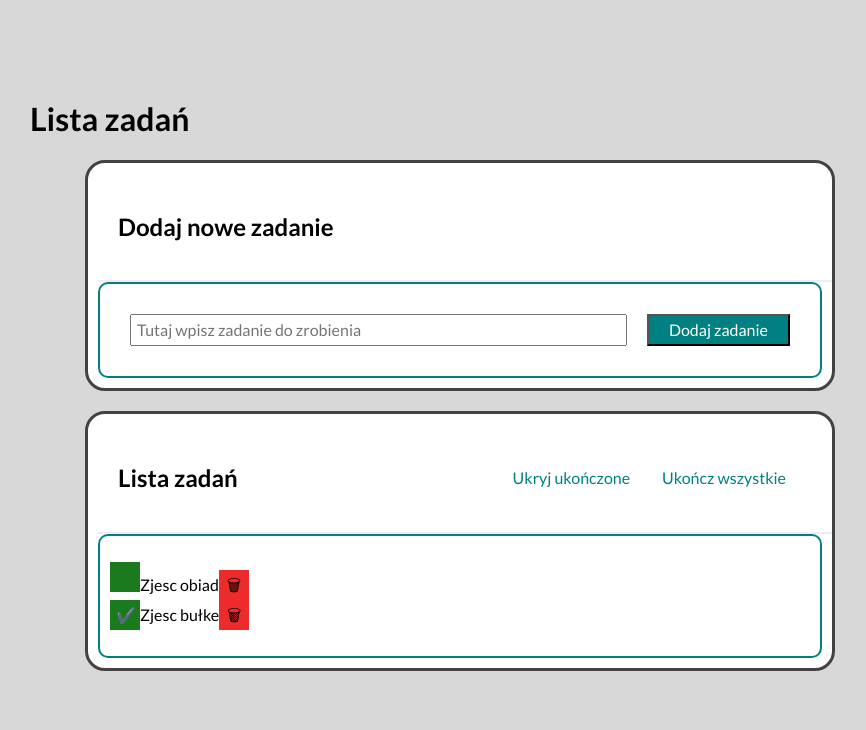
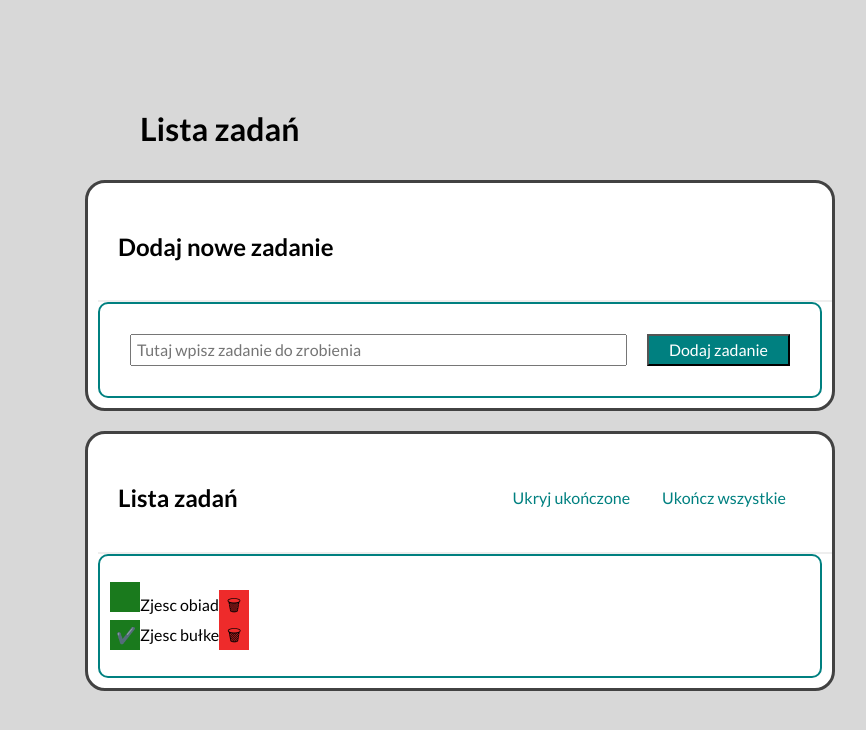
Before and after one commit to PrzemekBiernat1998/todo-list-react, a React (Create React App) app: page / in a window 1280 px wide. Shown: the top 730 px of the page, without its empty margins (180-1046 px from the left). Built offline with nearby package versions, Linux system fonts and the light colour scheme.

Commit message:
style added to header component

```diff
--- a/public/index.html
+++ b/public/index.html
@@ -4,7 +4,7 @@
     <meta charset="utf-8" />
     <link rel="icon" href="%PUBLIC_URL%/icon.png" />
     <meta name="viewport" content="width=device-width, initial-scale=1" />
-    <meta property="og:image" content="ogImage.png">
+    <meta property="og:image" content="%PUBLIC_URL%/ogImage.png">
     <meta name="theme-color" content="#000000" />
     <meta
       name="description"
--- a/src/Header/index.js
+++ b/src/Header/index.js
@@ -1,6 +1,6 @@
-
+import "./style.css"
 const Header = ({title}) => (
-    <header>
+    <header className="header">
       <h1>{title}</h1>
     </header>
 );
--- /dev/null
+++ b/src/Header/style.css
@@ -0,0 +1,3 @@
+.header{
+    margin-left: 100px
+}
```
